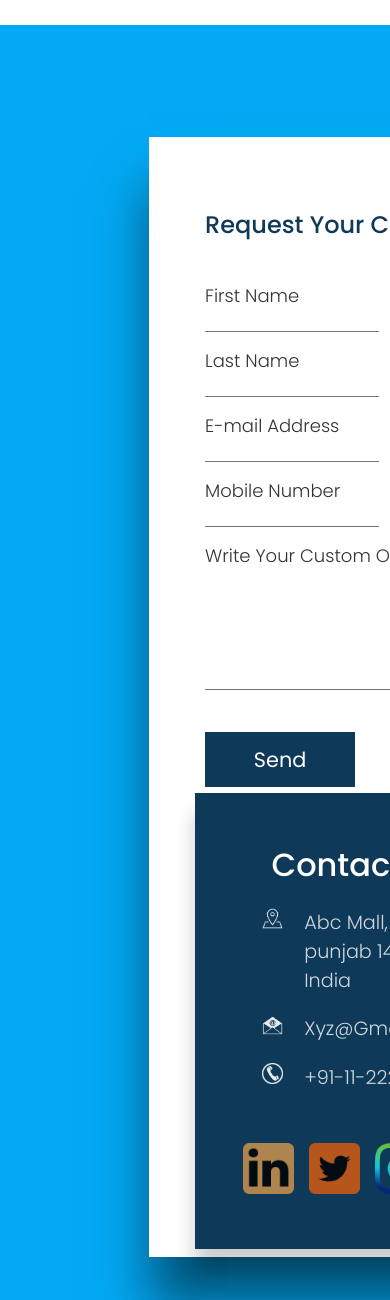
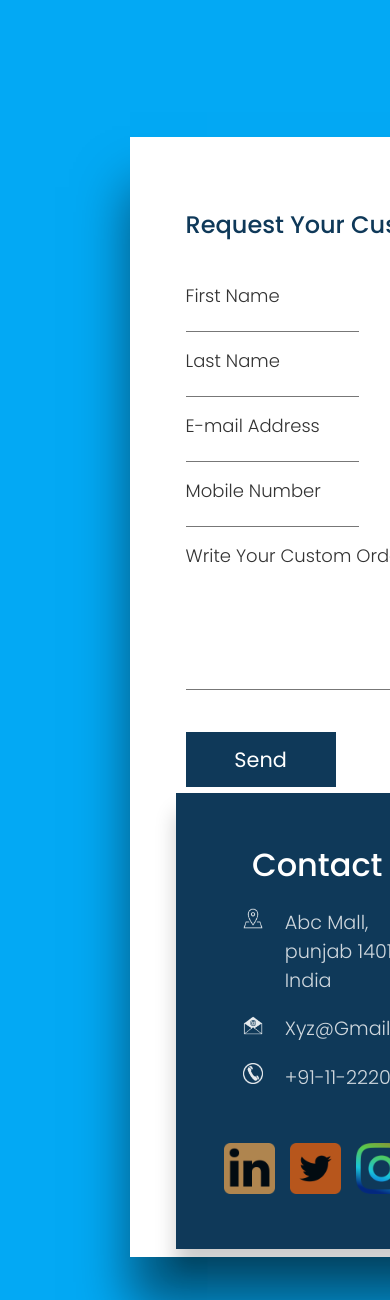
Before and after one commit to singhjaspreetb/restaurant_website, a PHP site: page /pages/order.html in a window 390 px wide; the page is wider, and only the part inside the window is pictured. Shown: the top 1300 px of that part. Run offline with PHP 8.4, Linux system fonts and the light colour scheme; some libraries are stand-ins or nearby versions; grey boxes are pictures that could not be loaded.

Commit message:
oroder responsiveness

```diff
--- a/assets/css/order.css
+++ b/assets/css/order.css
@@ -251,7 +251,11 @@ section .container .contactForm .formBox .inputBox input[type="submit"]
 }
 @media only screen and (max-width: 1120px)
 {
+    body{
+    background-color:#03a9f4 ;
+    }
     section{
+        margin-right: 32%;
         width: auto;
         height:90rem;
     }
@@ -287,3 +291,17 @@ section .container .contactForm .formBox .inputBox input[type="submit"]
         flex-direction: column;
     }
 }
+
+@media only screen and (max-width: 1036px)
+{
+    section{
+        margin-right: 31%;
+    }
+}
+
+@media only screen and (max-width: 768px)
+{
+    section{
+        margin-right: 10%;
+    }
+}
```
Also changed, not shown: pages/signin_signup.html (+5 -5 lines).
